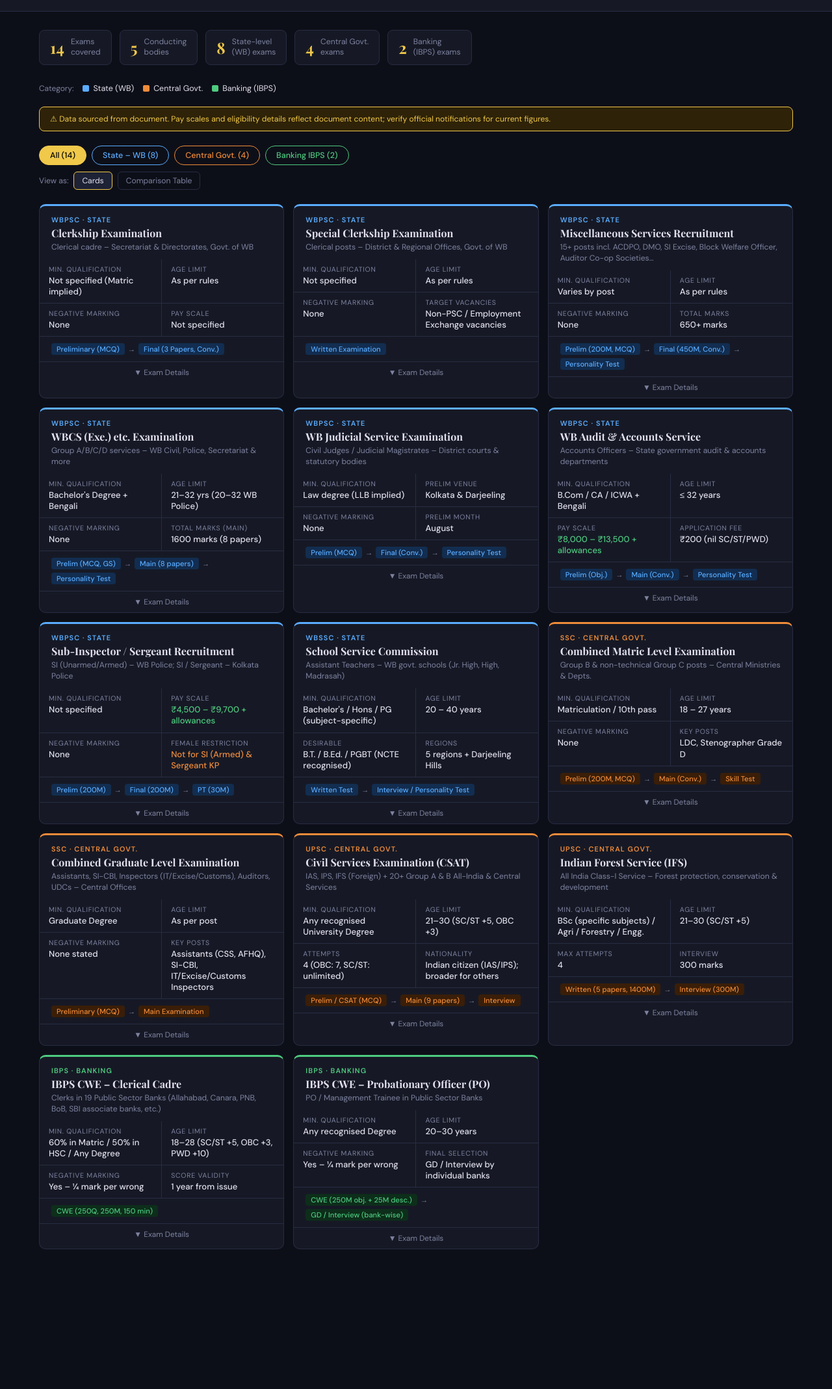
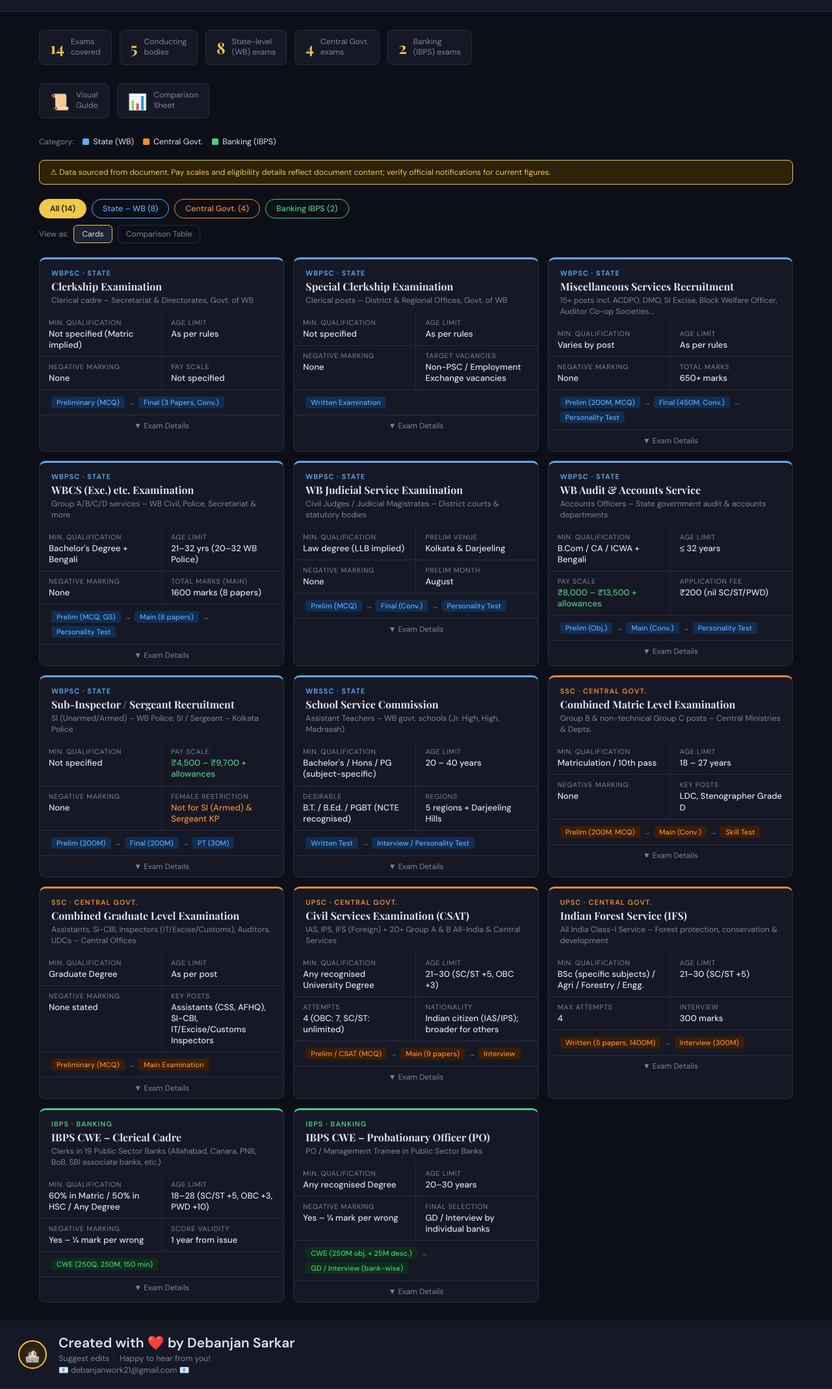
Before and after one commit to DebanjanSarkar/govt_exams_dashboard, a plain HTML site: page index.html in a window 1280 px wide. Shown: the part 71-2208 px from the top of the page at 65% size. Before the commit the page ends 2021 px from the top, so only its background shows below. Drawn offline with nearby package versions, Linux system fonts and the light colour scheme; a web font is replaced by a local one.

Commit message:
Added resources and footer section.

```diff
--- a/index.html
+++ b/index.html
@@ -24,6 +24,11 @@
 }
 *{box-sizing:border-box;margin:0;padding:0;}
 body{font-family:'DM Sans',sans-serif;background:var(--bg);color:var(--text);min-height:100vh;font-size:14px;}
+
+a {
+  color: inherit;
+  text-decoration: none;
+}
 
 /* ── HEADER ── */
 .header{background:var(--surface);border-bottom:1px solid var(--border);padding:20px 28px;display:flex;align-items:center;gap:18px;}
@@ -156,6 +161,16 @@
     <div class="stat-chip"><span class="n">8</span><span class="l">State-level<br>(WB) exams</span></div>
     <div class="stat-chip"><span class="n">4</span><span class="l">Central Govt.<br>exams</span></div>
     <div class="stat-chip"><span class="n">2</span><span class="l">Banking<br>(IBPS) exams</span></div>
+  </div>
+
+  <!-- Other Resources -->
+  <div class="stats-strip">
+    <a href="./resources/competitive_exams_visual_guide.docx" target="_blank">
+      <div class="stat-chip"><span class="n">📜</span><span class="l">Visual<br>Guide</span></div>
+    </a>
+    <a href="./resources/competitive_exams_spreadsheet.xlsx" target="_blank">
+      <div class="stat-chip"><span class="n">📊</span><span class="l">Comparison<br>Sheet</span></div>
+    </a>
   </div>
 
   <!-- Legend -->
@@ -970,6 +985,15 @@
 
 </div><!-- /container -->
 
+<div class="header">
+  <div class="header-emblem">👩🏻‍💻</div>
+  <div class="header-text">
+    <h2>Created with ❤️ by Debanjan Sarkar</h2>
+    <p><a href="mailto:debanjanwork21@gmail.com" target="_blank">Suggest edits</a> &nbsp;·&nbsp; Happy to hear from you!</p>
+    <p>📧 debanjanwork21@gmail.com 📧</p>
+  </div>
+</div>
+
 <script>
 function toggleDetails(btn){
   var d=btn.nextElementSibling;
```
Also changed, not shown: 1 other file.
